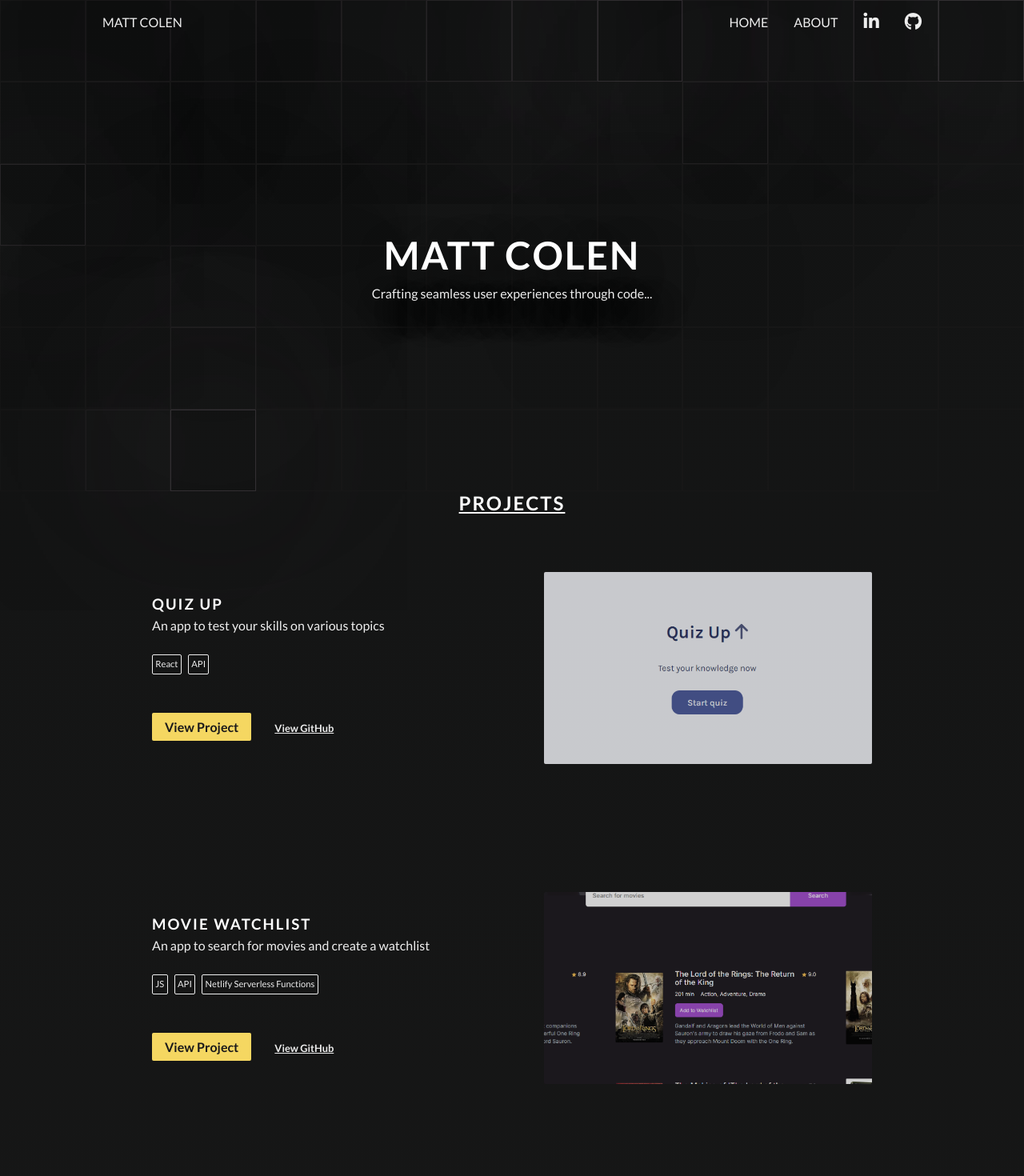
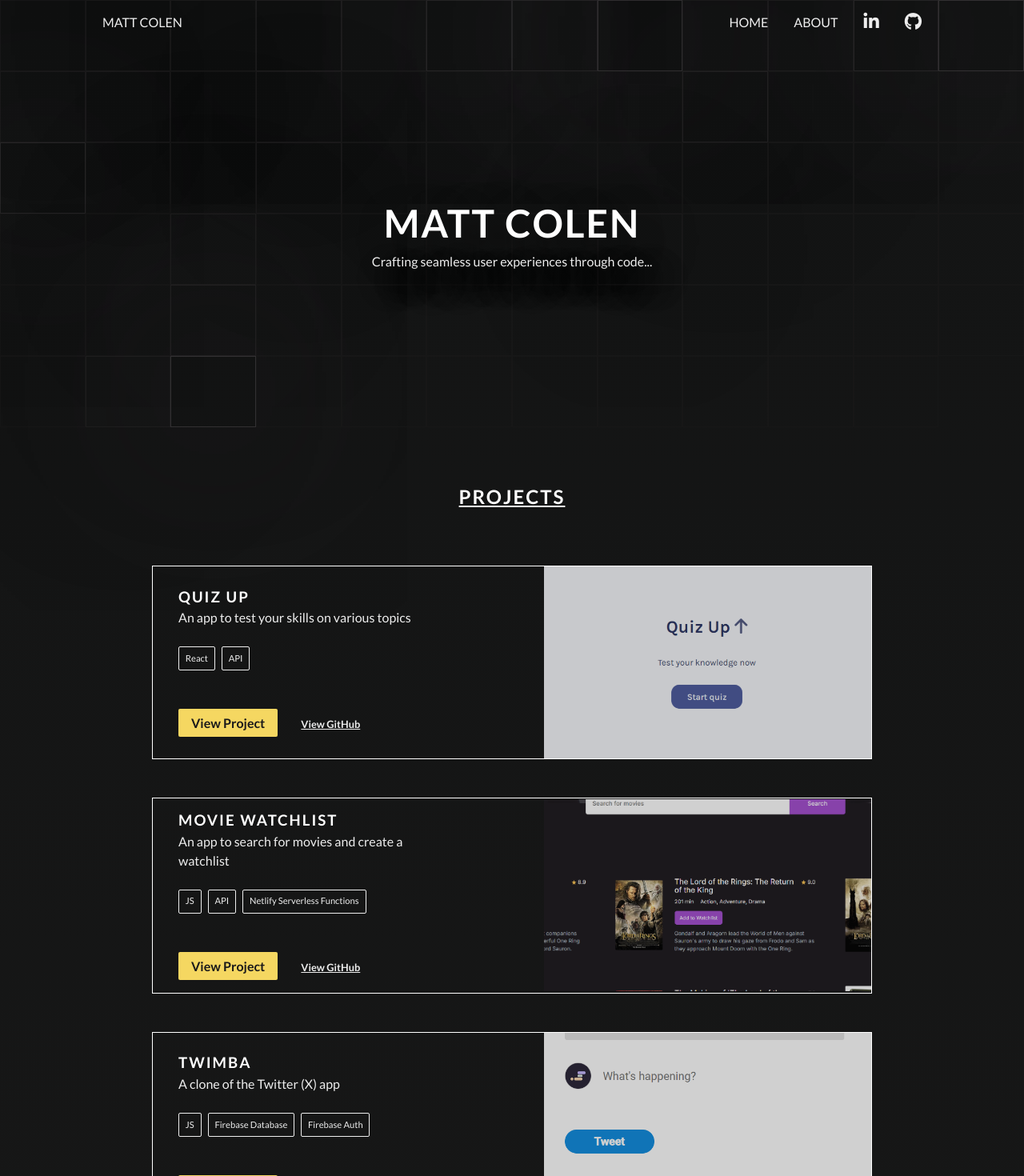
Before and after one commit to matt-colen/portfolio, a React (Vite) app: page / in a window 1280 px wide. Shown: the top 1470 px of the page at 80% size. Built offline with nearby package versions, Linux system fonts and the light colour scheme.

Commit message:
Updates various styles

```diff
--- a/src/App.css
+++ b/src/App.css
@@ -73,7 +73,7 @@ p {
   text-align: center;
   text-decoration: underline;
   font-size: 1.5rem;
-  margin-bottom: 3em;
+  margin: 3em 0;
 }
 
 /* Buttons and Icons */
--- a/src/components/Header/Header.css
+++ b/src/components/Header/Header.css
@@ -9,7 +9,7 @@
   top: 0;
   left: 0;
   display: grid;
-  grid-template-columns: repeat(4, 1fr);
+  grid-template-columns: repeat(6, 1fr);
   z-index: -1;
 }
 
--- a/src/components/Header/Header.jsx
+++ b/src/components/Header/Header.jsx
@@ -29,7 +29,7 @@ export default function Header() {
       if (width > 1000) {
         boxes = 72;
       } else {
-        boxes = 33;
+        boxes = 36;
       }
       return boxes;
     });
--- a/src/components/Header/Hero/Hero.css
+++ b/src/components/Header/Hero/Hero.css
@@ -1,7 +1,7 @@
 .hero {
   text-align: center;
   flex-flow: column;
-  height: 70vh;
+  height: 60vh;
   justify-content: center;
   align-items: center;
   gap: 0.5em;
--- a/src/components/Header/Nav/Nav.css
+++ b/src/components/Header/Nav/Nav.css
@@ -51,6 +51,7 @@
 .nav-drawer > li,
 .nav-drawer a {
   display: block;
+  font-size: 1.2rem;
 }
 
 .nav-drawer a,
--- a/src/components/Header/Nav/Nav.jsx
+++ b/src/components/Header/Nav/Nav.jsx
@@ -54,6 +54,7 @@ export default function Nav() {
         </button>
       </ul>
       {/* Mobile Nav drawer  */}
+      {navDrawerOpen && (
         <ul className="nav-list nav-drawer" style={navDrawerStyle}>
           <li className="close-btn">
             <button className="btn" onClick={handleClick}>
@@ -80,6 +81,7 @@ export default function Nav() {
             </a>
           </li>
         </ul>
+      )}
     </nav>
   );
 }
--- a/src/components/Main/Main.css
+++ b/src/components/Main/Main.css
@@ -1,7 +1,3 @@
-.main {
-  gap: 10em;
-}
-
 .projects {
   max-width: 900px;
   margin: 0 auto;
--- a/src/components/Main/Project/Project.css
+++ b/src/components/Main/Project/Project.css
@@ -3,7 +3,7 @@
 }
 
 .projects-container {
-  gap: 10em;
+  gap: 3em;
 }
 
 .project-card {
@@ -11,10 +11,14 @@
   flex-flow: column-reverse;
   justify-content: center;
   gap: 1em;
+  border: 0.5px solid var(--color-light-header);
+  overflow: hidden;
 }
 
 .project-card-data {
+  border-radius: var(--radius);
   display: grid;
+  padding: 1em 2em;
 }
 
 .project-name {
@@ -29,7 +33,7 @@
 .tag {
   border: 0.4px solid var(--color-light);
   border-radius: var(--radius);
-  padding: 0.3em;
+  padding: 0.5em 0.7em;
   font-size: 0.7rem;
 }
 
@@ -46,7 +50,6 @@
   width: 100%;
   object-fit: cover;
   object-position: center;
-  border-radius: var(--radius);
   opacity: 0.8;
 }
 
```
Lines whose indentation alone changed are shown as unchanged.
